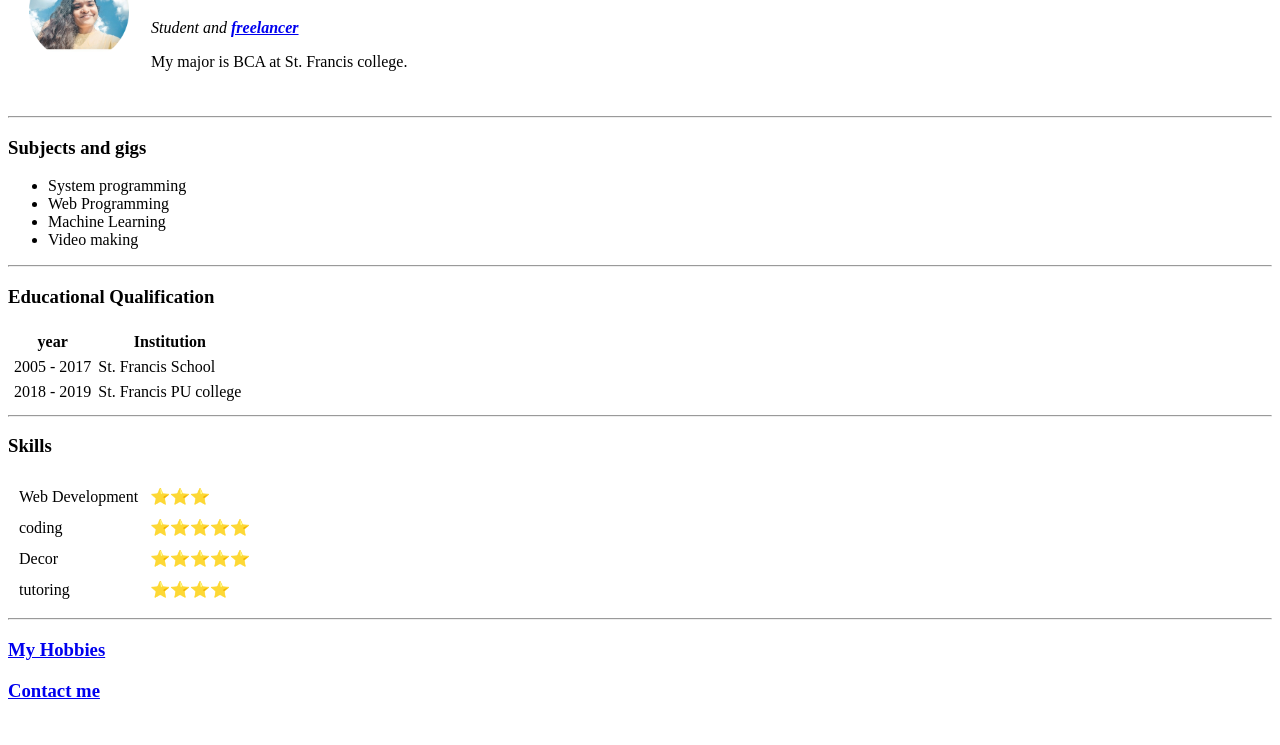
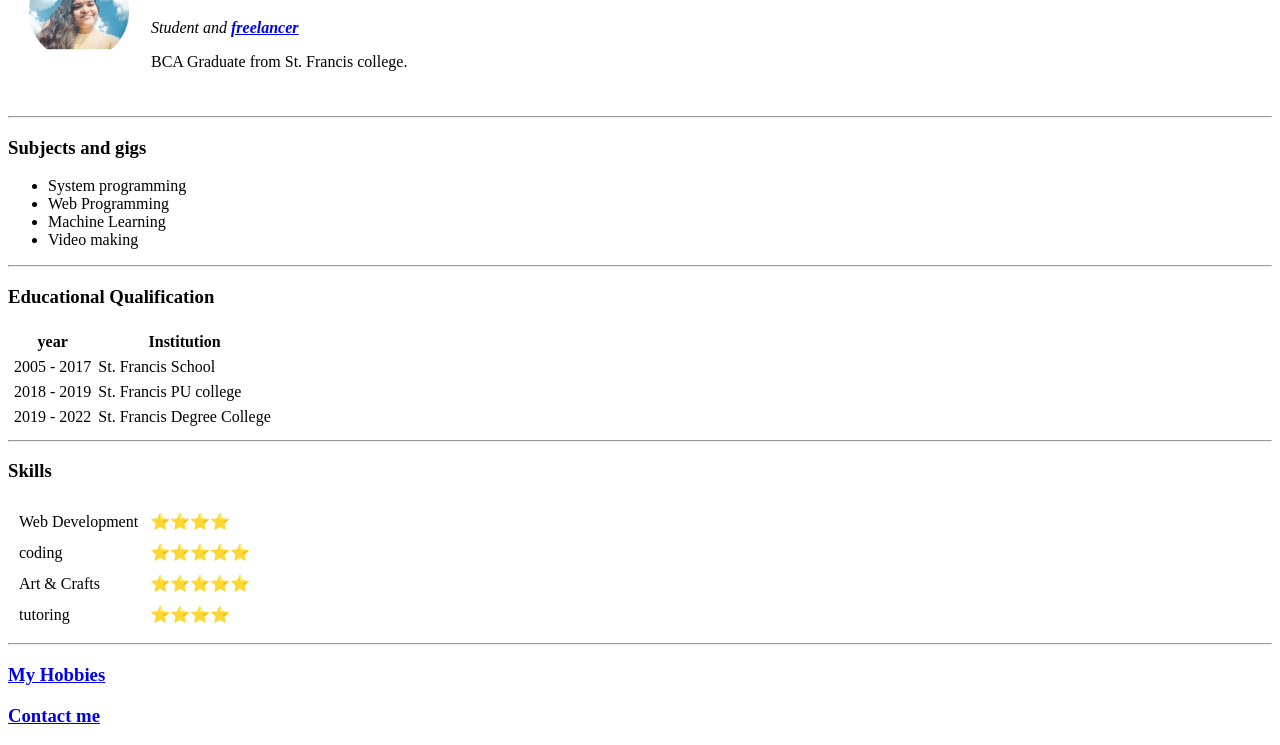
Before and after one commit to Sooneeta01/CV, a plain HTML site: page index.html in a window 1280 px wide. Shown: the part 90-835 px from the top of the page. Before the commit the page ends 810 px from the top, so only its background shows below. Drawn offline with Linux system fonts and the light colour scheme.

Commit message:
update in skills and education

```diff
--- a/index.html
+++ b/index.html
@@ -13,7 +13,7 @@
       <td>
         <h1> Sunitha </h1>
         <p><em>Student and <strong><a href="https://www.fiverr.com/sunitha_v?up_rollout=true">freelancer</a></strong></em></p>
-        <p>My major is BCA at St. Francis college.</p>
+        <p>BCA Graduate from St. Francis college.</p>
       </td>
     </tr>
   </table>
@@ -43,6 +43,10 @@
         <td>2018 - 2019</td>
         <td>St. Francis PU college</td>
       </tr>
+       <tr>
+        <td>2019 - 2022</td>
+        <td>St. Francis Degree College</td>
+      </tr>
     </tbody>
   </table>
   <hr/>
@@ -52,14 +56,14 @@
   <table cellspacing="10">
     <tr>
       <td>Web Development</td>
-      <td>⭐⭐⭐</td>
+      <td>⭐⭐⭐⭐</td>
     </tr>
     <tr>
       <td>coding</td>
       <td>⭐⭐⭐⭐⭐</td>
     </tr>
     <tr>
-      <td>Decor</td>
+      <td>Art & Crafts</td>
       <td>⭐⭐⭐⭐⭐</td>
     </tr>
     <tr>
```
